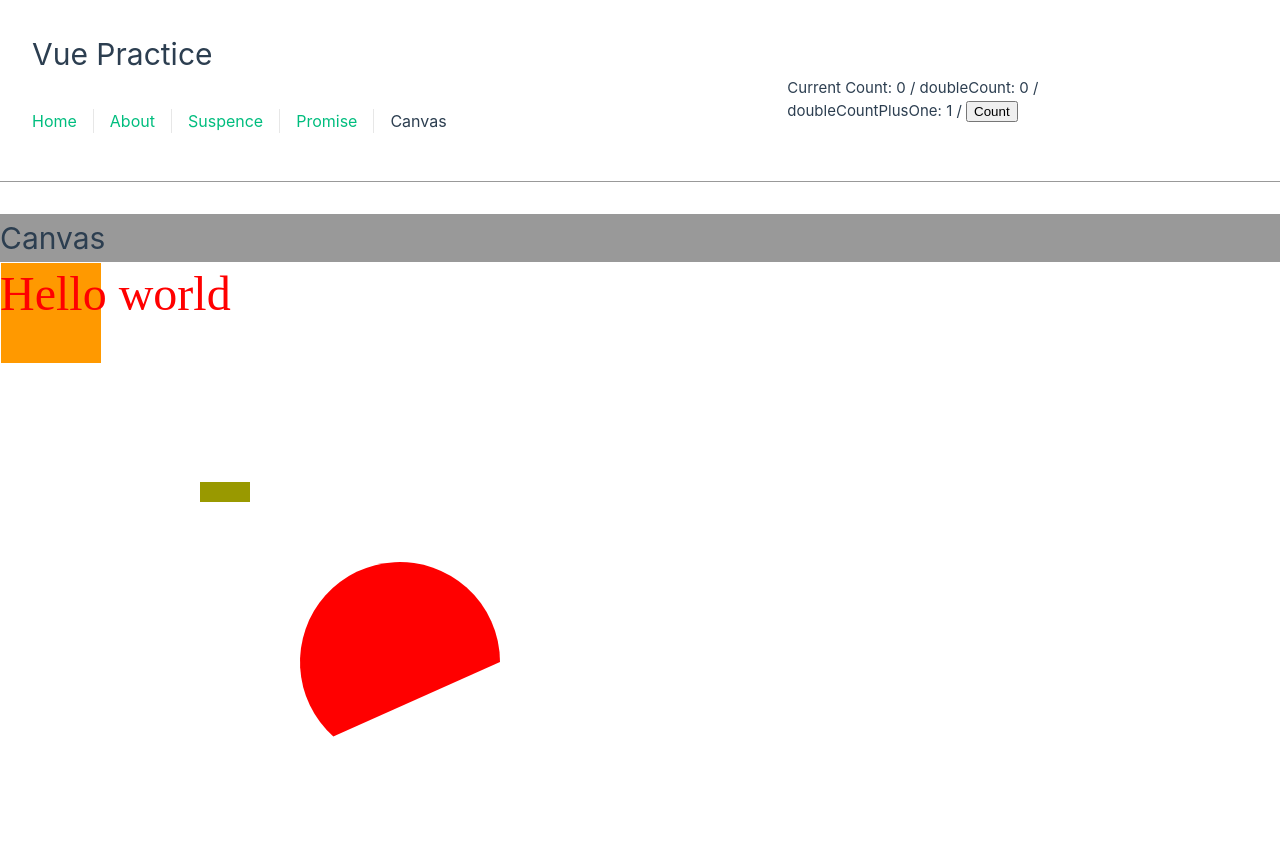
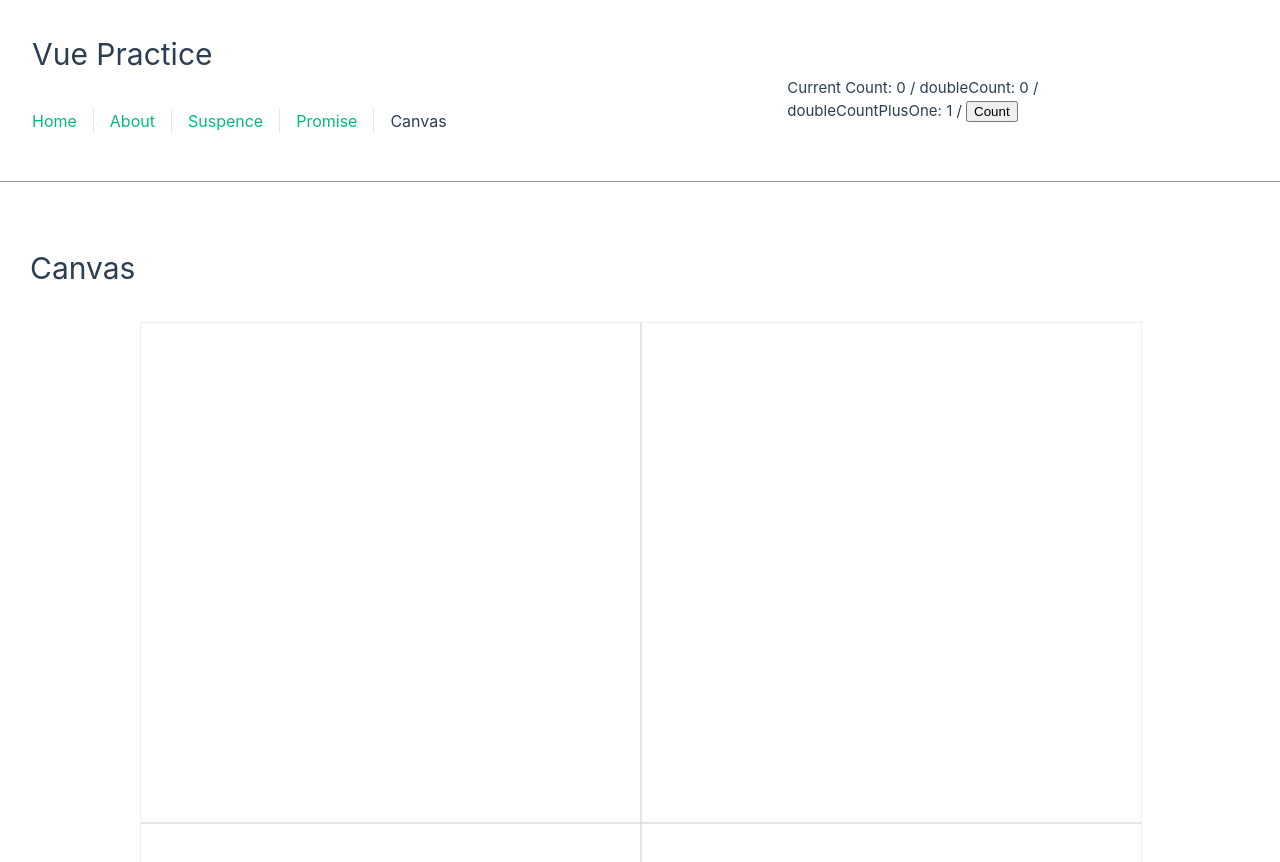
Before and after one commit to dskymd/vue-practice, a Vue app: page /canvas in a window 1280 px wide. Shown: the top 862 px of the page. Built offline with nearby package versions, Linux system fonts and the light colour scheme.

Commit message:
add canvas

```diff
--- /dev/null
+++ b/src/components/CanvasClock.vue
@@ -0,0 +1,46 @@
+<script setup lang="ts">
+import { onMounted, ref } from 'vue';
+
+const canvas = ref<HTMLCanvasElement | undefined>()
+
+const radius = ref(100) // 半径
+
+onMounted(() => {
+
+  const ctx = canvas.value?.getContext("2d")!;
+
+  // if (!ctx) {
+  //   return
+  // }
+
+  // console.log(ctx)
+
+  // ctx.fillStyle = "#f90";
+  // ctx.fillRect(1, 1, 100, 100);
+
+  // ctx.fillStyle = "#990";
+  // ctx.fillRect(200, 220, 50, 20);
+
+  // console.log(ctx)
+
+
+  // ctx.fillStyle = "#f00";
+  // ctx.beginPath()
+  // // ctx.clearRect(0, 0, 200, 200)
+  // ctx.arc(400, 400, radius.value, 0, Math.PI * 2)
+  // ctx.stroke()
+
+
+  // ctx.font = '48px serif';
+  // ctx.fillText('Hello world', 0, 48);
+
+})
+</script>
+
+
+
+<template>
+  <canvas width="900" height="900" class="canvas" ref=" canvas"></canvas>
+</template>
+
+<style scoped></style>
--- /dev/null
+++ b/src/components/CanvasPlot.vue
@@ -0,0 +1,69 @@
+<script setup lang="ts">
+import { onMounted, ref } from 'vue';
+
+const canvas = ref<HTMLCanvasElement | undefined>()
+
+const radius = ref(100) // 半径
+const stg = ref(1000)
+const center = ref(stg.value / 2)
+const strokeColor = ref('#ccc')
+
+onMounted(() => {
+
+  const ctx = canvas.value?.getContext("2d")!;
+  // if (!ctx) {
+  //   return
+  // }
+  // ctx.scale(0.5,0.5);
+
+
+  ctx.beginPath();
+  ctx.strokeStyle = strokeColor.value
+  ctx.moveTo(0, center.value);
+  ctx.lineTo(stg.value, center.value);
+  ctx.stroke();
+
+
+
+  ctx.beginPath();
+  ctx.strokeStyle = strokeColor.value
+  ctx.moveTo(center.value, 0);
+  ctx.lineTo(center.value, stg.value);
+  ctx.stroke();
+
+
+
+  // ctx.fillStyle = "#f90";
+  // ctx.fillRect(1, 1, 100, 100);
+
+  // ctx.fillStyle = "#990";
+  // ctx.fillRect(200, 220, 50, 20);
+
+  // console.log(ctx)
+
+
+  // ctx.fillStyle = "#f00";
+  // ctx.beginPath()
+  // // ctx.clearRect(0, 0, 200, 200)
+  // ctx.arc(400, 400, radius.value, 0, Math.PI * 2)
+  // ctx.stroke()
+
+
+  // ctx.font = '48px serif';
+  // ctx.fillText('Hello world', 0, 48);
+
+})
+</script>
+
+
+
+<template>
+  <canvas :width="stg" :height="stg" class="canvasPlot" id="canvasPlot" ref="canvas"></canvas>
+</template>
+
+
+<style scoped>
+.canvasPlot {
+  border: 1px solid #eee;
+}
+</style>
--- a/src/components/MyCanvas.vue
+++ b/src/components/MyCanvas.vue
@@ -3,14 +3,14 @@ import { onMounted, ref } from 'vue';
 
 const canvas = ref<HTMLCanvasElement | undefined>()
 
-const radius = ref(40) // 半径
+const radius = ref(100) // 半径
 
 onMounted(() => {
 
-  const ctx = canvas.value?.getContext("2d");
-  if (!ctx) {
-    return
-  }
+  const ctx = canvas.value?.getContext("2d")!;
+  // if (!ctx) {
+  //   return
+  // }
 
   console.log(ctx)
 
@@ -26,8 +26,8 @@ onMounted(() => {
   ctx.fillStyle = "#f00";
   ctx.beginPath()
   // ctx.clearRect(0, 0, 200, 200)
-  ctx.arc(400, 400, 100, radius.value, Math.PI * 2)
-  ctx.fill()
+  ctx.arc(400, 400, radius.value, 0, Math.PI * 2)
+  ctx.stroke()
 
 
   ctx.font = '48px serif';
--- a/src/views/CanvasView.vue
+++ b/src/views/CanvasView.vue
@@ -1,5 +1,7 @@
 <script setup lang="ts">
 // import { onErrorCaptured } from 'vue'
+import CanvasPlot from "../components/CanvasPlot.vue";
+import CanvasClock from "../components/CanvasClock.vue";
 import MyCanvas from "../components/MyCanvas.vue";
 
 
@@ -23,13 +25,15 @@ import MyCanvas from "../components/MyCanvas.vue";
     </header>
 
     <div class="body">
-      <MyCanvas id="MyCanvas"></MyCanvas>
+      <CanvasPlot></CanvasPlot>
+      <CanvasClock></CanvasClock>
+      <!-- <MyCanvas id="MyCanvas"></MyCanvas> -->
     </div>
 
   </div>
 </template>
 
-<style>
+<style scoped>
 @media (min-width: 1024px) {
   .canvas {
     min-height: 100vh;
@@ -39,11 +43,12 @@ import MyCanvas from "../components/MyCanvas.vue";
 
     .header {
       width: 100%;
-      background: #999;
+      padding: 2em;
     }
 
     .body {
-      width: 100%;
+      width: 1000px;
+      margin: auto;
       /* background: #eee; */
       /* border: 1px solid #eee; */
     }
```
